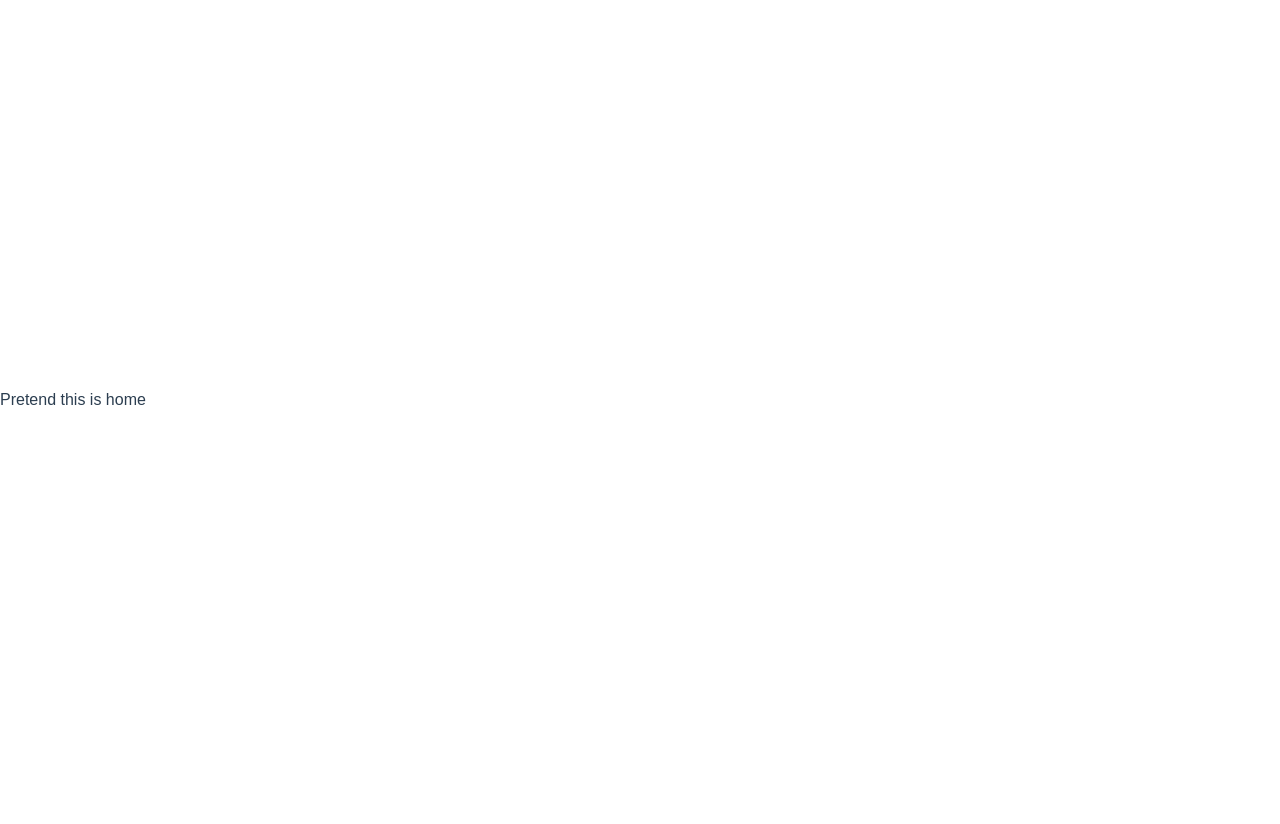
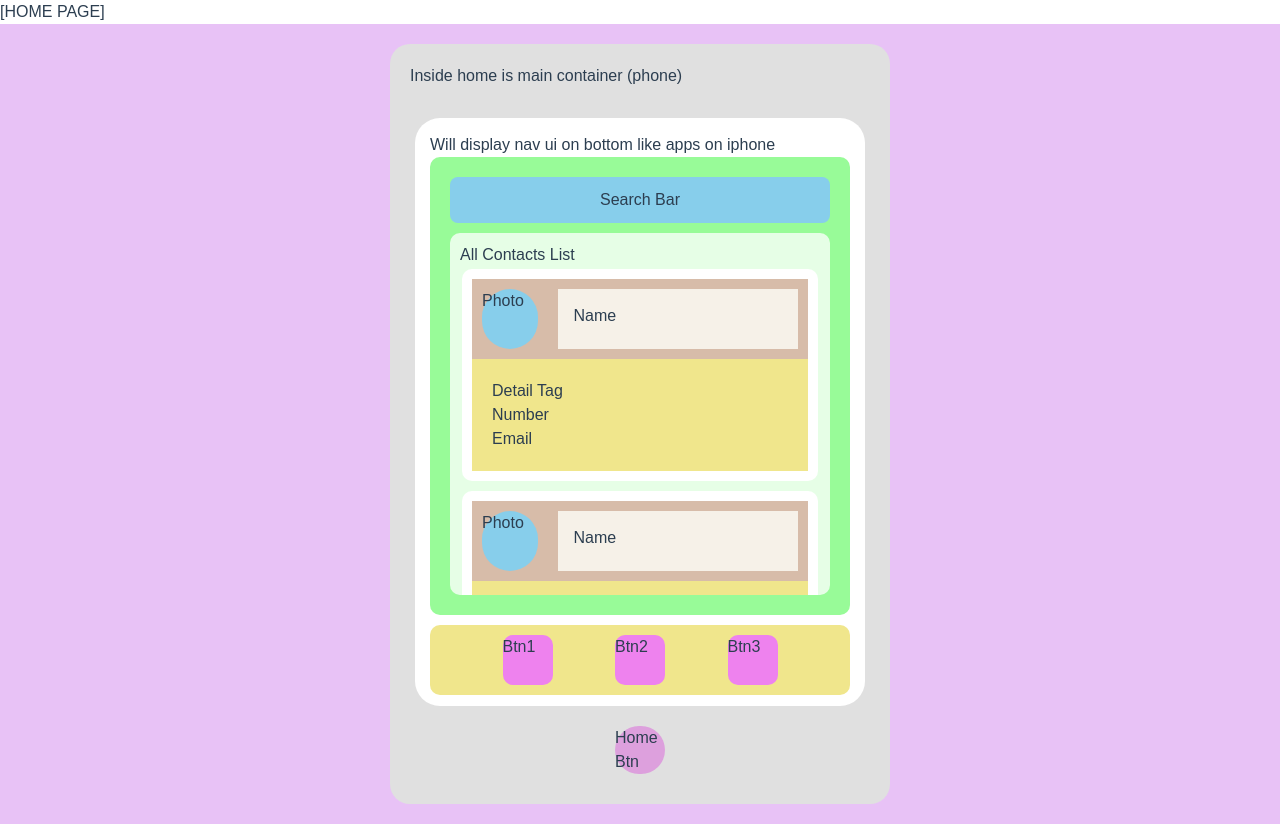
Before and after one commit to amilia-n/Techtonica-Weekly-Projects, a React (Vite) app in the folder Week 11 Contact List/client/: page / in a window 1280 px wide. Before the commit the page ends 800 px from the top, so only its background shows below. Built offline with nearby package versions, Linux system fonts and the light colour scheme.

Commit message:
UI set up

```diff
--- a/Week 11 Contact List/client/src/App.css
+++ b/Week 11 Contact List/client/src/App.css
@@ -64,3 +64,136 @@ textarea {
   font-weight: 500;
   backdrop-filter: blur(10px);
 }
+
+.home {
+  background-color: #d285ee80;
+  min-height: 100vh;
+  width: 100vw;
+  padding: 20px;
+  display: flex;
+  justify-content: center;
+  align-items: center;
+}
+
+.main-container {
+  background-color: #e0e0e0;
+  width: 100%;
+  max-width: 500px;
+  height: 95vh;
+  padding: 20px;
+  border-radius: 20px;
+  position: relative;
+  display: flex;
+  flex-direction: column;
+  gap: 20px;
+  justify-content: space-between;
+}
+.display{
+  background-color: white;
+  height: 100%;
+  border-radius: 25px;
+  padding: 15px 15px 0 15px;
+  margin: 10px 5px 0 5px;
+  overflow: hidden;
+}
+/* .add-new {
+  background-color: #FFB6C1;
+  padding: 20px;
+  border-radius: 10px;
+  flex: 1;
+  display: flex;
+  justify-content: center;
+  align-items: center;
+} */
+
+.list-all {
+  background-color: #98FB98;
+  height: 80%;
+  padding: 20px;
+  border-radius: 10px;
+  display: flex;
+  flex-direction: column;
+  gap: 10px;
+  overflow:hidden;
+}
+
+.search-list {
+  background-color: #87CEEB;
+  height: 50px;
+  padding: 10px;
+  border-radius: 8px;
+  display: flex;
+  justify-content: center;
+  align-items: center;
+}
+.contact-list {
+  background-color: rgba(255, 255, 255, 0.759);
+  height: 100%;
+  border-radius: 10px;
+  padding: 10px;
+  overflow-y: scroll;
+}
+.summary-container{
+  background-color: white;
+  height: fit-content;
+  border-radius: 10px;
+  padding: 10px;
+  margin: 2px 2px 10px 2px;
+}
+.summary-header{
+  display: flex;
+  gap: 20px;
+  background-color: #D7BCA9;
+  padding: 10px;
+}
+.summary-img{
+  background-color: #87CEEB;
+  border-radius: 50px;
+  height: 60px;
+  width: 60px;
+
+}
+.summary-name{
+  padding: 15px;
+  text-align: start;
+  background-color: #F6F1E8;
+  width: 80%;
+}
+.summary-details{
+  background-color: #F0E68C;
+  padding: 20px;
+}
+/* .individual {
+  background-color: #DDA0DD;
+  padding: 20px;
+  border-radius: 10px;
+  flex: 1.5;
+  display: flex;
+  justify-content: center;
+  align-items: center;
+} */
+
+.nav {
+  background-color: #F0E68C;
+  padding: 15px;
+  margin: 10px 0 10px 0;
+  border-radius: 10px;
+  display: flex;
+  justify-content: space-evenly;
+  align-items: center;
+  height: 70px;
+}
+.nav-btn{
+  height: 50px;
+  width: 50px;
+  background-color: violet;
+  margin: 5px;
+  border-radius: 10px;
+}
+.home-btn{
+  align-self: center;
+  background-color: #DDA0DD;
+  width: 50px;
+  border-radius: 50px;
+  margin-bottom: 10px;
+}
--- a/Week 11 Contact List/client/src/App.jsx
+++ b/Week 11 Contact List/client/src/App.jsx
@@ -6,7 +6,76 @@ function App() {
   return (
     <div>
       {/* <Home /> */}
-      Pretend this is home
+      [HOME PAGE]
+      <div className='home'>
+    {/* to render Add Contact Form component, all contacts component (with search), and individual contact component */}
+      <div className='main-container'>
+        Inside home is main container (phone) <br />
+        <div className='display'>
+        Will display nav ui on bottom like apps on iphone <br />
+
+        {/* <div className='add-new'>
+          Add Contact Form
+        </div> */}
+        <div className='list-all'>
+          <div className='search-list'>
+          Search Bar
+        </div>
+        <div className='contact-list'>
+        All Contacts List
+        <div className='summary-container'>
+          {/* Contact Summary = Header(photo, name) + details (tag, phone number, email) */}
+          <div className='summary-header'>
+            <div className='summary-img'>Photo</div>
+            <div className='summary-name'>Name</div>
+          </div>
+          <div className='summary-details'>
+            Detail
+            Tag <br />
+            Number <br />
+            Email <br />
+          </div>
+          </div>
+          <div className='summary-container'>
+          {/* Contact Summary = Header(photo, name) + details (tag, phone number, email) */}
+          <div className='summary-header'>
+            <div className='summary-img'>Photo</div>
+            <div className='summary-name'>Name</div>
+          </div>
+          <div className='summary-details'>
+            Detail
+            Tag <br />
+            Number <br />
+            Email <br />
+          </div>
+          </div>
+          <div className='summary-container'>
+          {/* Contact Summary = Header(photo, name) + details (tag, phone number, email) */}
+          <div className='summary-header'>
+            <div className='summary-img'>Photo</div>
+            <div className='summary-name'>Name</div>
+          </div>
+          <div className='summary-details'>
+            Detail
+            Tag <br />
+            Number <br />
+            Email <br />
+          </div>
+          </div>
+        </div>
+        </div>
+        {/* <div className='individual'>
+          Individual Contact List
+        </div> */}
+        <div className='nav'>
+        {/* NAV */}
+        <div className='nav-btn'>Btn1</div><div className='nav-btn'>Btn2</div><div className='nav-btn'>Btn3</div>
+        </div>
+        </div>
+        <div className='home-btn'>Home Btn</div>
+      </div>
+      </div>
+
     </div>
   );
 }
```
